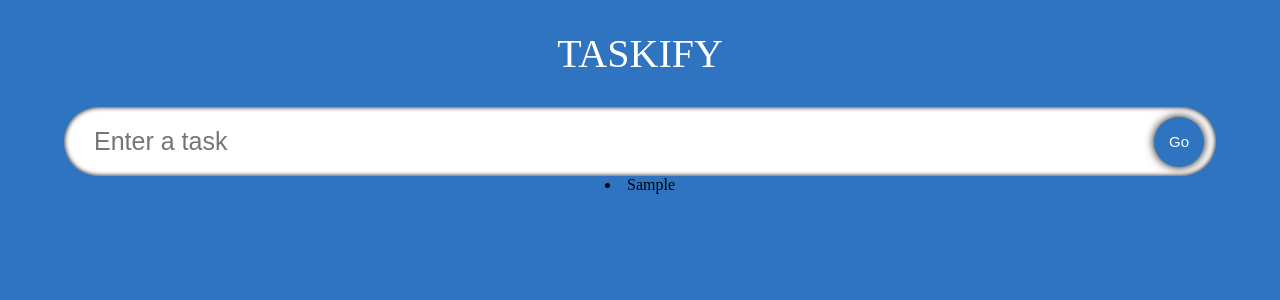
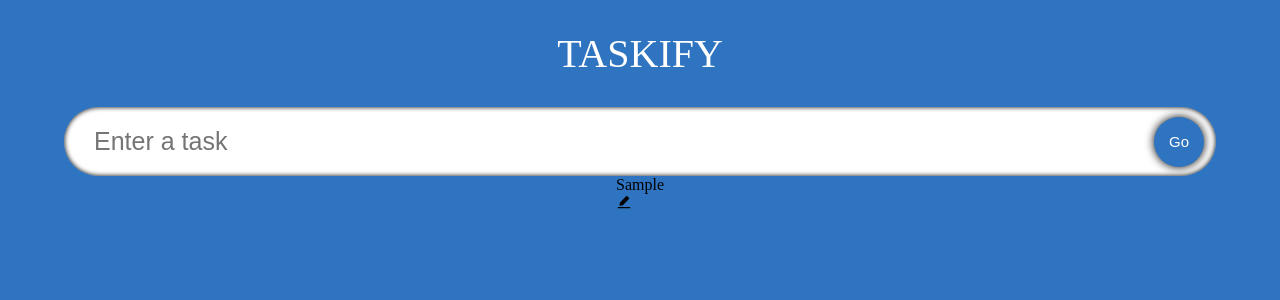
Before and after one commit to CarlFredrikAhl/typescript-tutorial, a React (Create React App) app: page / in a window 1280 px wide. Both pictures are taken after typing "Sample" into the empty fields and a click on the button "Go". Shown: the top 300 px of the page. Built offline with nearby package versions, Linux system fonts and the light colour scheme; the HTML template or start-up script is replaced by a standard one; a web font is replaced by a local one.

Commit message:
Added edit icon

```diff
--- a/package.json
+++ b/package.json
@@ -12,6 +12,7 @@
     "@types/react-dom": "^18.2.14",
     "react": "^18.2.0",
     "react-dom": "^18.2.0",
+    "react-icons": "^4.11.0",
     "react-scripts": "5.0.1",
     "typescript": "^4.9.5",
     "web-vitals": "^2.1.4"
--- a/src/App.tsx
+++ b/src/App.tsx
@@ -2,8 +2,9 @@ import React, {useState} from 'react';
 import './App.css';
 import InputField from './components/InputField';
 import {Todo} from "./components/model";
+import TodoList from './components/TodoList';
 
-function App() {
+const App: React.FC = () => {
 
   const[todo, setTodo] = useState<string>("");
   const [todos, setTodos] = useState<Todo[]>([]);
@@ -23,10 +24,7 @@ function App() {
     <div className="App">
       <span className="heading">Taskify</span>
       <InputField todo={todo} setTodo={setTodo} handleAdd={handleAdd}/>
-
-      {todos.map((t) => (
-        <li>{t.todo}</li>
-      ))}
+      <TodoList todos = {todos} setTodos={setTodos}/>
 
     </div>
   );
--- /dev/null
+++ b/src/components/SingleTodo.tsx
@@ -0,0 +1,27 @@
+import React from 'react'
+import {Todo} from "./model"
+import {AiFillEdit} from 'react-icons/ai'
+
+type Props = {
+    todo: Todo;
+    todos: Todo[];
+    setTodos:React.Dispatch<React.SetStateAction<Todo[]>>;
+};
+
+const SingleTodo = ({todo, todos, setTodos}:Props) => {
+    return <form className="todos_single">
+        <span className="todos_single_text">
+            {todo.todo}
+        </span>
+
+        <div>
+            <span className="icon">
+                <AiFillEdit/>
+            </span>
+            <span className="icon"></span>
+            <span className="icon"></span>
+        </div>
+    </form>
+};
+
+export default SingleTodo
--- a/src/components/TodoList.tsx
+++ b/src/components/TodoList.tsx
@@ -1 +1,19 @@
-import React from 'react'
+import React from "react"
+import "./styles.css"
+import { Todo } from "./model"
+import SingleTodo from "./SingleTodo"
+
+interface Props {
+    todos: Todo[];
+    setTodos: React.Dispatch<React.SetStateAction<Todo[]>>;
+}
+
+const TodoList: React.FC<Props> = ({todos, setTodos}:Props) => {
+    return <div className="todos">
+        {todos.map((todo) => (<SingleTodo todo={todo} key={todo.id}
+        todos={todos}
+        setTodos={setTodos}/>))}
+    </div>
+}
+
+export default TodoList;
--- a/src/components/styles.css
+++ b/src/components/styles.css
@@ -43,3 +43,10 @@
     transform: scale(0.8);
     box-shadow: 0 0 5px black;
 }
+
+.todos {
+    display: flex;
+    justify-content: space-evenly;
+    width: 90%;
+    flex-wrap: wrap;
+}
```
Also changed, not shown: 1 other file (tests, documents, lock files or other folders).
